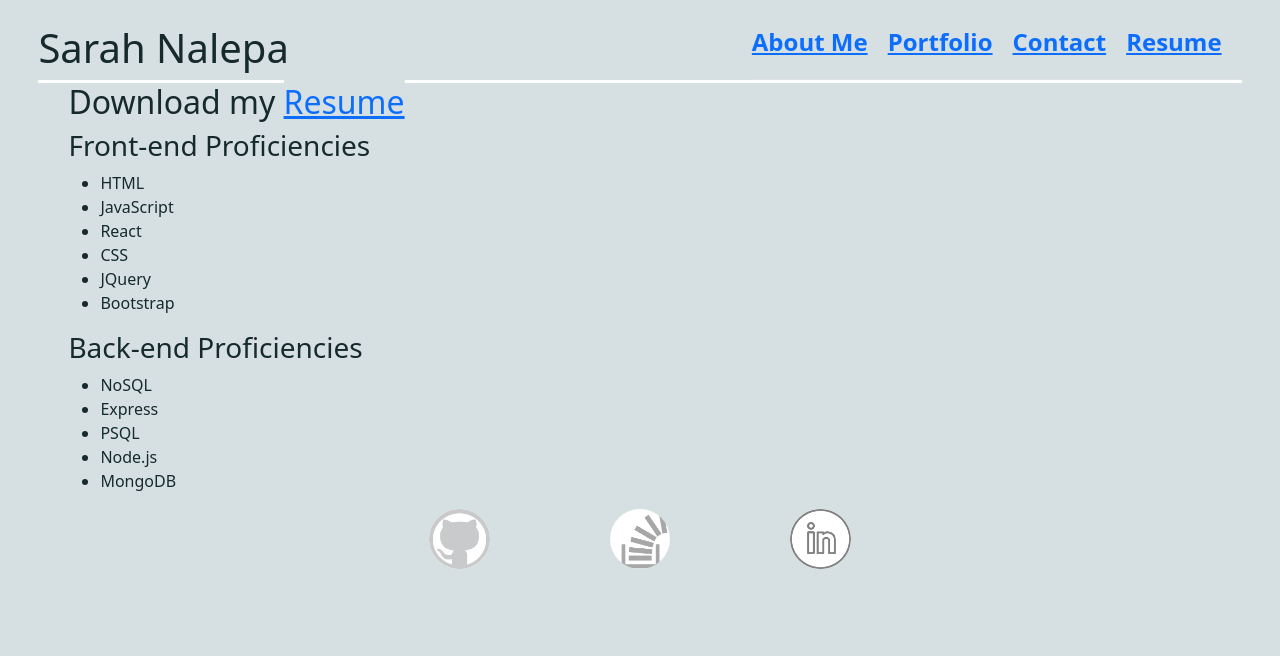
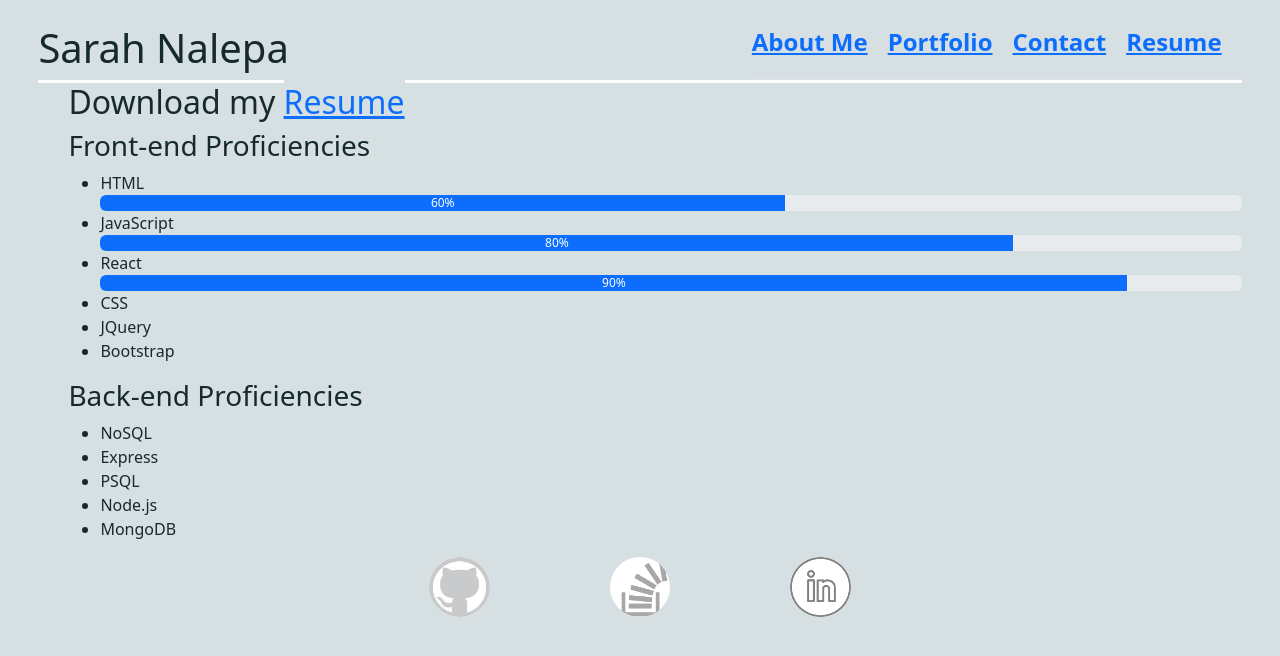
Before and after one commit to snalepa11/react-portfolio, a React (Vite) app: page /resume in a window 1280 px wide. Shown: the top 656 px of the page. Built offline with nearby package versions, Linux system fonts and the light colour scheme.

Commit message:
Added progress bars on Resume page

```diff
--- a/package.json
+++ b/package.json
@@ -12,7 +12,7 @@
   "dependencies": {
     "bootstrap": "^5.3.3",
     "react": "^18.2.0",
-    "react-bootstrap": "^2.10.2",
+    "react-bootstrap": "^2.10.5",
     "react-dom": "^18.2.0",
     "react-router-dom": "^6.23.0"
   },
--- a/src/pages/Resume.jsx
+++ b/src/pages/Resume.jsx
@@ -1,8 +1,20 @@
 import "../App.css";
 import pdf from "../components/Resume2024.pdf";
+import ProgressBar from "react-bootstrap/ProgressBar";
+
+// const languageArray = [
+//   { title: "HTML", percentage: "50%" },
+//   { title: "JavaScript", percentage: "80%" },
+// ];
 export default function Resume() {
+  const HTML = 60;
+  const JavaScript = 80;
+  const React = 90;
   return (
     <div>
+      {/* <p>{languageArray.title}</p>
+      <ProgressBar label={`${languageArray.percentage}%`} /> */}
+
       <div class="left">
         <h2>
           Download my{" "}
@@ -12,9 +24,18 @@ export default function Resume() {
         </h2>
         <h3>Front-end Proficiencies</h3>
         <ul>
-          <li>HTML</li>
-          <li>JavaScript</li>
-          <li>React</li>
+          <li>
+            HTML
+            <ProgressBar now={HTML} label={`${HTML}%`} />
+          </li>
+          <li>
+            JavaScript
+            <ProgressBar now={JavaScript} label={`${JavaScript}%`} />
+          </li>
+          <li>
+            React
+            <ProgressBar now={React} label={`${React}%`} />
+          </li>
           <li>CSS</li>
           <li>JQuery</li>
           <li>Bootstrap</li>
```
Also changed, not shown: 1 other file (tests, documents, lock files or other folders).
